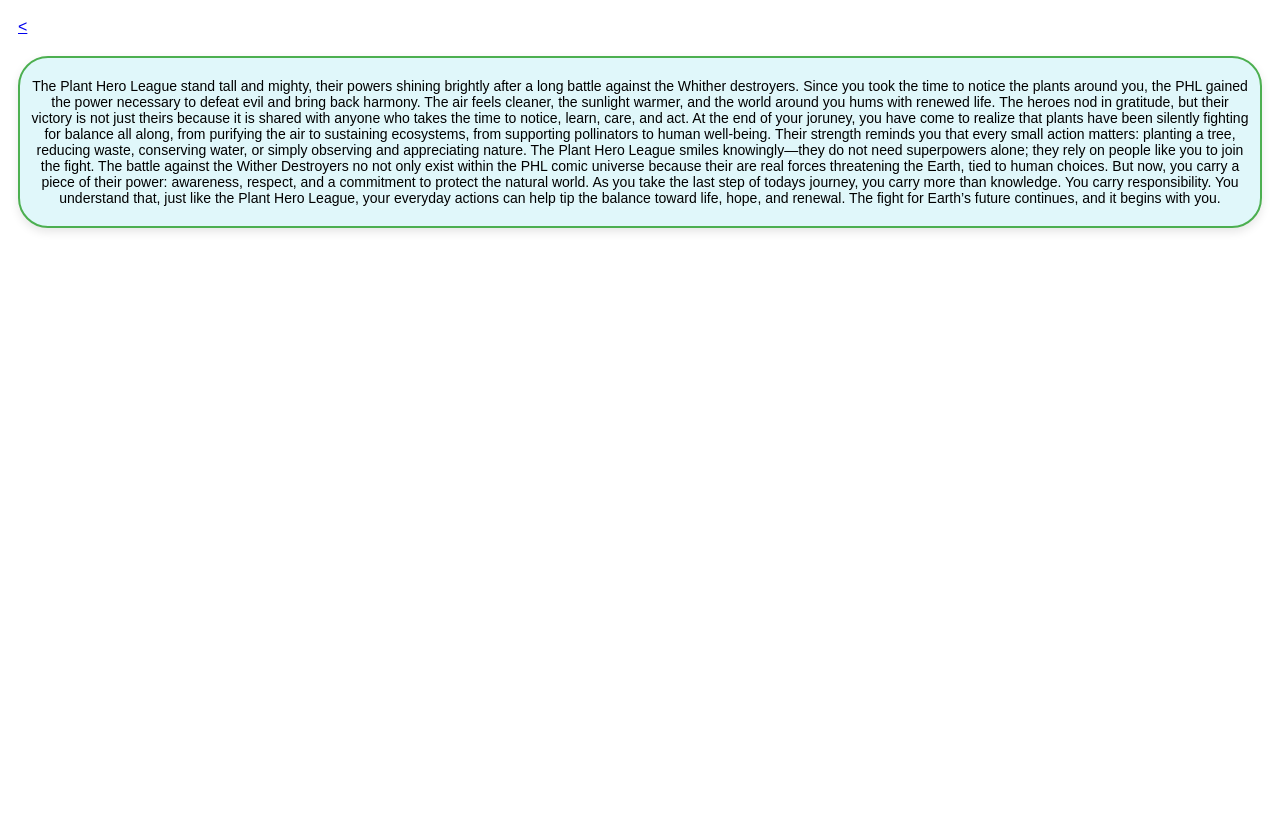
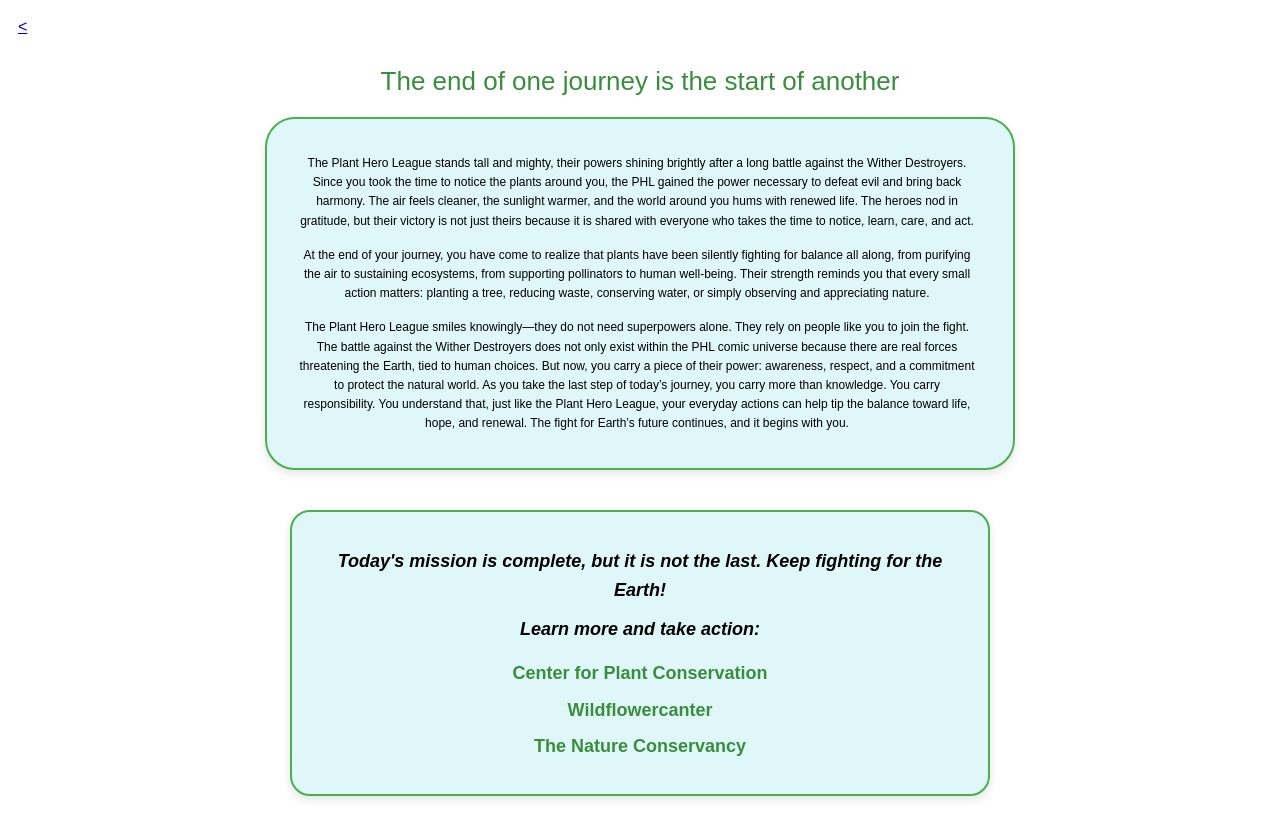
Before and after one commit to amndale/amndale.github.io, a plain HTML site: page complete.html in a window 1280 px wide. Before the commit the page ends 800 px from the top, so only its background shows below. Drawn offline with Linux system fonts and the light colour scheme; a web font is replaced by a local one.

Commit message:
more revisions

```diff
--- a/complete.html
+++ b/complete.html
@@ -8,10 +8,26 @@
   </head>
     <body>
       <a href="index.html"><</a>
+
+<h2 class="journey-heading">The end of one journey is the start of another</h2>
+
       <div class="missionstatement">
-    The Plant Hero League stand tall and mighty, their powers shining brightly after a long battle against the Whither destroyers. Since you took the time to notice the plants around you, the PHL gained the power necessary to defeat evil and bring back harmony. The air feels cleaner, the sunlight warmer, and the world around you hums with renewed life. The heroes nod in gratitude, but their victory is not just theirs because it is shared with anyone who takes the time to notice, learn, care, and act.
-    At the end of your joruney, you have come to realize that plants have been silently fighting for balance all along, from purifying the air to sustaining ecosystems, from supporting pollinators to human well-being. Their strength reminds you that every small action matters: planting a tree, reducing waste, conserving water, or simply observing and appreciating nature.
-    The Plant Hero League smiles knowingly—they do not need superpowers alone; they rely on people like you to join the fight. The battle against the Wither Destroyers no not only exist within the PHL comic universe because their are real forces threatening the Earth, tied to human choices. But now, you carry a piece of their power: awareness, respect, and a commitment to protect the natural world. As you take the last step of todays journey, you carry more than knowledge. You carry responsibility. You understand that, just like the Plant Hero League, your everyday actions can help tip the balance toward life, hope, and renewal. The fight for Earth’s future continues, and it begins with you.
+     <p>The Plant Hero League stands tall and mighty, their powers shining brightly after a long battle against the Wither Destroyers. Since you took the time to notice the plants around you, the PHL gained the power necessary to defeat evil and bring back harmony. The air feels cleaner, the sunlight warmer, and the world around you hums with renewed life. The heroes nod in gratitude, but their victory is not just theirs because it is shared with everyone who takes the time to notice, learn, care, and act.</p>
+
+    <p>At the end of your journey, you have come to realize that plants have been silently fighting for balance all along, from purifying the air to sustaining ecosystems, from supporting pollinators to human well-being. Their strength reminds you that every small action matters: planting a tree, reducing waste, conserving water, or simply observing and appreciating nature.</p>
+
+  <p>The Plant Hero League smiles knowingly—they do not need superpowers alone. They rely on people like you to join the fight. The battle against the Wither Destroyers does not only exist within the PHL comic universe because there are real forces threatening the Earth, tied to human choices. But now, you carry a piece of their power: awareness, respect, and a commitment to protect the natural world. As you take the last step of today’s journey, you carry more than knowledge. You carry responsibility. You understand that, just like the Plant Hero League, your everyday actions can help tip the balance toward life, hope, and renewal. The fight for Earth’s future continues, and it begins with you.</p>
   </div>
 
+  <div class="links">
+  <p><strong>Today's mission is complete, but it is not the last.</strong> Keep fighting for the Earth!</p>
+  <p>Learn more and take action:</p>
+  <ul>
+    <li><a href="https://saveplants.org/advocacy/" target="_blank">Center for Plant Conservation</a></li>
+    <li><a href="https://www.wildflower.org/donate" target="_blank">Wildflowercanter</a></li>
+    <li><a href="https://www.nature.org" target="_blank">The Nature Conservancy</a></li>
+  </ul>
+</div>
+
+
     </body>
--- a/style.css
+++ b/style.css
@@ -247,7 +247,7 @@ font-family: "comicstrip-mn", sans-serif;
 .mission-complete {
   display: flex;
   justify-content: center;
-  margin: 40px 0;
+  margin: 10px 0 40px;
 }
 
 .mission-button {
@@ -270,7 +270,7 @@ font-family: "comicstrip-mn", sans-serif;
 
 .endtext {
   max-width: 700px;
-  margin: 20px auto 30px;
+  margin: 20px auto 10px;
   padding: 15px 15px;
   background-color: #f0fff0;
   border: 1px dotted #4CAF50;
@@ -300,17 +300,98 @@ font-family: "comicstrip-mn", sans-serif;
   transform: scale(1.05);
 }
 
-.missionstatement {
-  margin: 20px auto 40px;
-  padding: 20px 10px;
+.links {
+  width: 90%;
+  max-width: 700px;
+  margin: 30px auto;
+  padding: 20px;
+  background-color: #e0f7fa;
   border: 2px solid #4CAF50;
-  background-color: #e0f7fa;
+  border-radius: 20px;
   text-align: center;
-  box-sizing: border-box;
-  border-radius: 30px;
-  font-size: 14px;
   font-family: "captain-comic", sans-serif;
   font-weight: 400;
   font-style: normal;
+  font-size: 16px;
+  line-height: 1.6;
   box-shadow: 0 4px 10px rgba(0,0,0,0.1);
+  box-sizing: border-box;
 }
+
+.links p {
+  margin: 10px 0;
+}
+
+.links ul {
+  list-style: none;
+  padding: 0;
+  margin: 15px 0 0 0;
+}
+
+.links ul li {
+  margin: 8px 0;
+}
+
+.links ul li a {
+  color: #388E3C;
+  text-decoration: none;
+  font-weight: 700;
+  word-break: break-word;
+}
+
+.links ul li a:hover {
+  text-decoration: underline;
+}
+
+
+.journey-heading {
+  font-family: "captain-comic", sans-serif;
+  font-weight: 400;
+  font-style: normal;
+  font-size: 26px;
+  text-align: center;
+  color: #388E3C;
+  margin: 30px auto 20px;
+}
+
+.missionstatement {
+  width: 85%;
+  max-width: 750px;
+  margin: 20px auto 40px;
+  padding: 20px;
+  background-color: #e0f7fa;
+  border: 2px solid #4CAF50;
+  border-radius: 30px;
+  box-shadow: 0 4px 10px rgba(0,0,0,0.1);
+  text-align: center;
+  font-family: "captain-comic", sans-serif;
+  font-weight: 400;
+  font-style: normal;
+  font-size: 12px;
+  line-height: 1.6;
+  box-sizing: border-box;
+}
+
+.missionstatement p {
+  margin: 15px 0;
+  font-family: "captain-comic", sans-serif;
+  font-weight: 400;
+  font-style: normal;
+  font-size: 12px;
+  line-height: 1.6;
+  text-align: center;
+}
+
+
+@media (max-width: 480px) {
+  .links ul li a {
+    font-size: 16px;
+  }
+}
+
+@media (min-width: 600px) {
+  .links {
+    padding: 25px 30px;
+    font-size: 18px;
+  }
+}
```
Also changed, not shown: index.html (+1 -1 lines).
